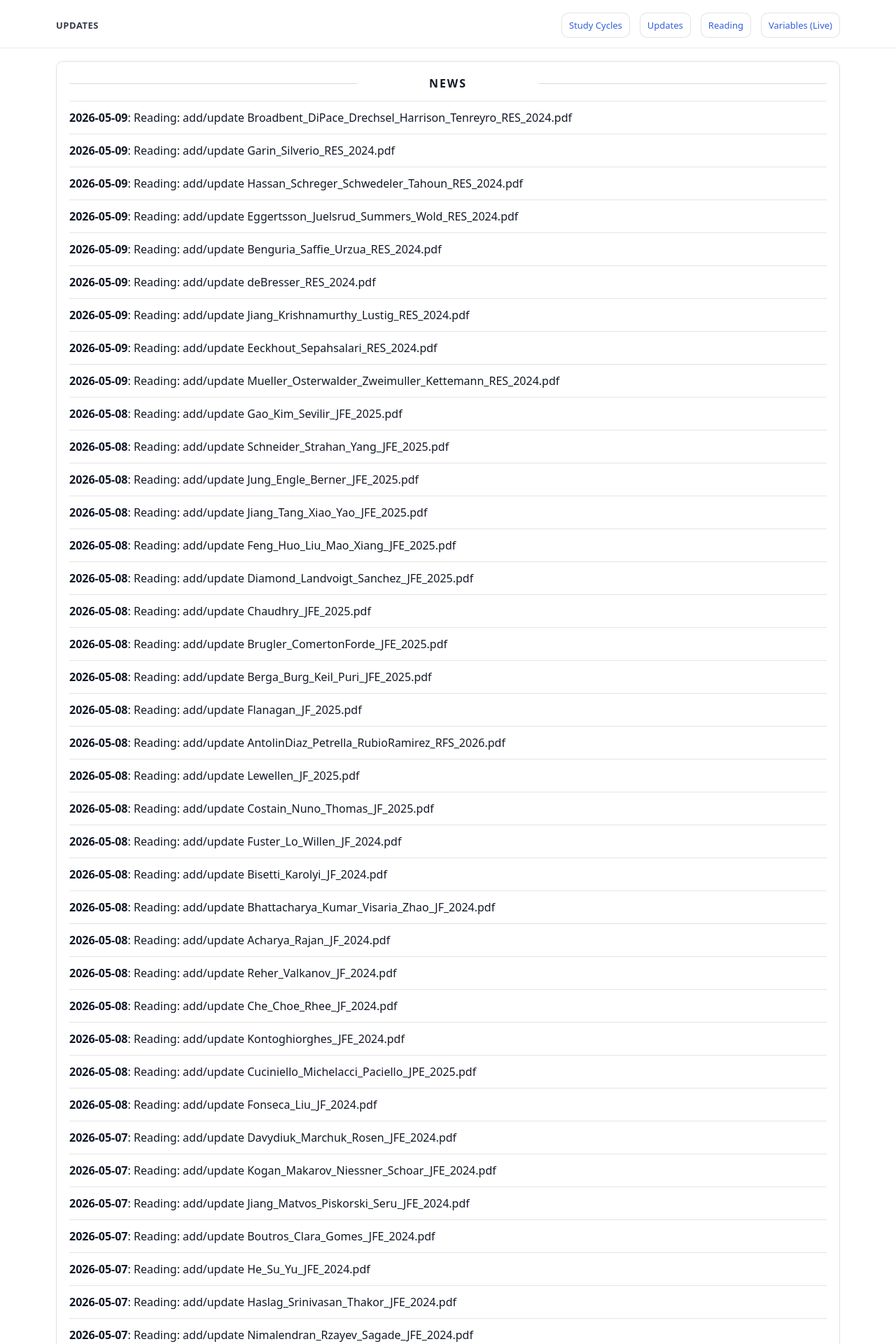
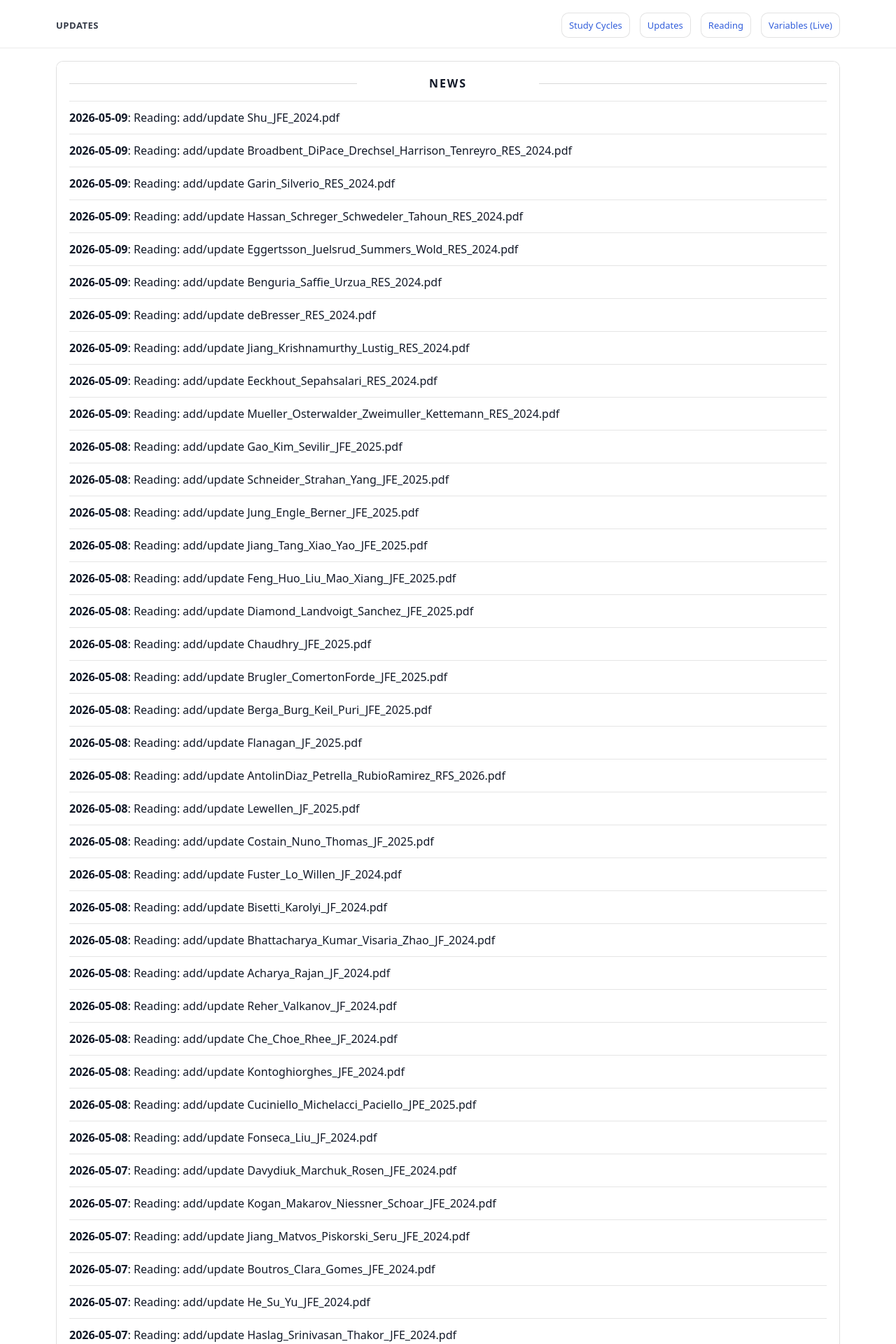
Before and after one commit to yaxinzn/study-archive, a Jekyll site: the page built from updates/index.md, in a window 1280 px wide. Shown: the top 1920 px of the page at 70% size. Built offline with Jekyll 4.4.1, drawn with Linux system fonts in a browser that asks for light colours; some of the changed text lies outside the part shown.

Commit message:
chore: update NEWS feed

```diff
--- a/_data/news.yml
+++ b/_data/news.yml
@@ -1,4 +1,7 @@
 # Auto-generated update history (sorted newest -> oldest). Do not edit manually.
+- ts: "1778313944"
+  date: "2026-05-09"
+  title: "Reading: add/update Shu_JFE_2024.pdf"
 - ts: "1778307645"
   date: "2026-05-09"
   title: "Reading: add/update Broadbent_DiPace_Drechsel_Harrison_Tenreyro_RES_2024.pdf"
```
